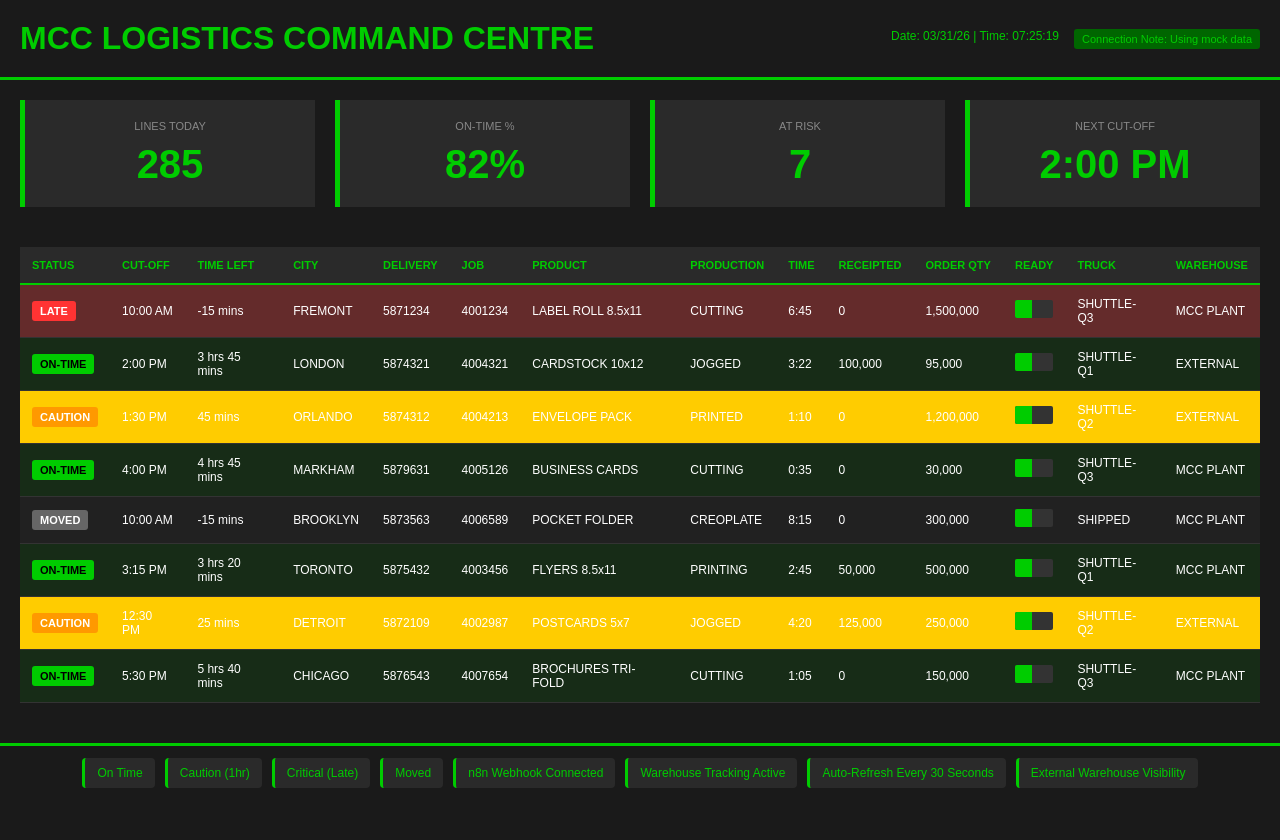
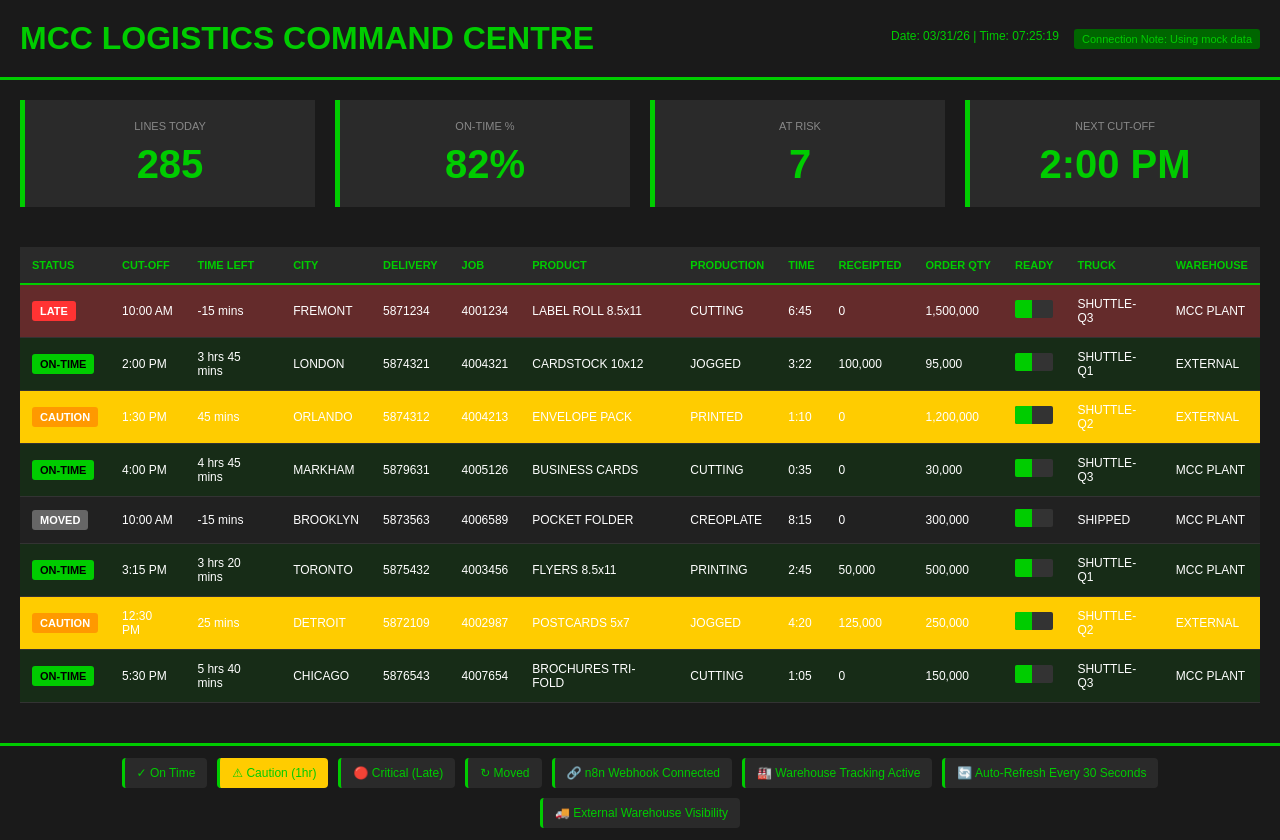
Before and after one commit to ricardo-business-camp/mcc-logistics-dashboard, a React (Create React App) app: page / in a window 1280 px wide. Before the commit the page ends 800 px from the top, so only its background shows below. Built offline with nearby package versions, Linux system fonts and the light colour scheme.

Commit message:
Update App.js

```diff
--- a/src/App.js
+++ b/src/App.js
@@ -68,11 +68,11 @@ function App() {
         </div>
         <div className="metric-card">
           <div className="metric-label">ON-TIME %</div>
-          <div className="metric-value">{metrics.ontimePercent}%</div>
+          <div className="metric-value metric-green">{metrics.ontimePercent}%</div>
         </div>
         <div className="metric-card">
           <div className="metric-label">AT RISK</div>
-          <div className="metric-value">{metrics.atRisk}</div>
+          <div className="metric-value metric-red">{metrics.atRisk}</div>
         </div>
         <div className="metric-card">
           <div className="metric-label">NEXT CUT-OFF</div>
@@ -127,14 +127,14 @@ function App() {
 
       <div className="dashboard-footer">
         <div className="footer-status">
-          <span className="status-item">On Time</span>
-          <span className="status-item">Caution (1hr)</span>
-          <span className="status-item">Critical (Late)</span>
-          <span className="status-item">Moved</span>
-          <span className="status-item">n8n Webhook Connected</span>
-          <span className="status-item">Warehouse Tracking Active</span>
-          <span className="status-item">Auto-Refresh Every 30 Seconds</span>
-          <span className="status-item">External Warehouse Visibility</span>
+          <span className="status-item status-ontime">✓ On Time</span>
+          <span className="status-item status-caution">⚠ Caution (1hr)</span>
+          <span className="status-item status-critical">🔴 Critical (Late)</span>
+          <span className="status-item status-moved">↻ Moved</span>
+          <span className="status-item status-webhook">🔗 n8n Webhook Connected</span>
+          <span className="status-item status-warehouse">🏭 Warehouse Tracking Active</span>
+          <span className="status-item status-refresh">🔄 Auto-Refresh Every 30 Seconds</span>
+          <span className="status-item status-external">🚚 External Warehouse Visibility</span>
         </div>
       </div>
     </div>
```
